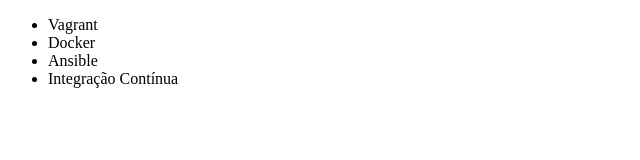
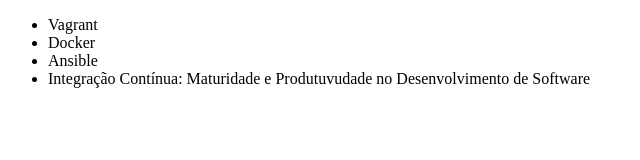
Before and after one commit to hesoares/aprendndo-git, a plain HTML site: page index.html in a window 1280 px wide. Shown: the whole page, without its empty margins (0-640 px from the left). Drawn offline with Linux system fonts and the light colour scheme.

Commit message:
Renomeando curso de Integração Contínua

```diff
--- a/index.html
+++ b/index.html
@@ -9,7 +9,7 @@
         <li>Vagrant</li>
         <li>Docker</li>
         <li>Ansible</li>
-        <li>Integração Contínua</li>
+        <li>Integração Contínua: Maturidade e Produtuvudade no Desenvolvimento de Software</li>
     </ul>
 </body>
 </html>
```
